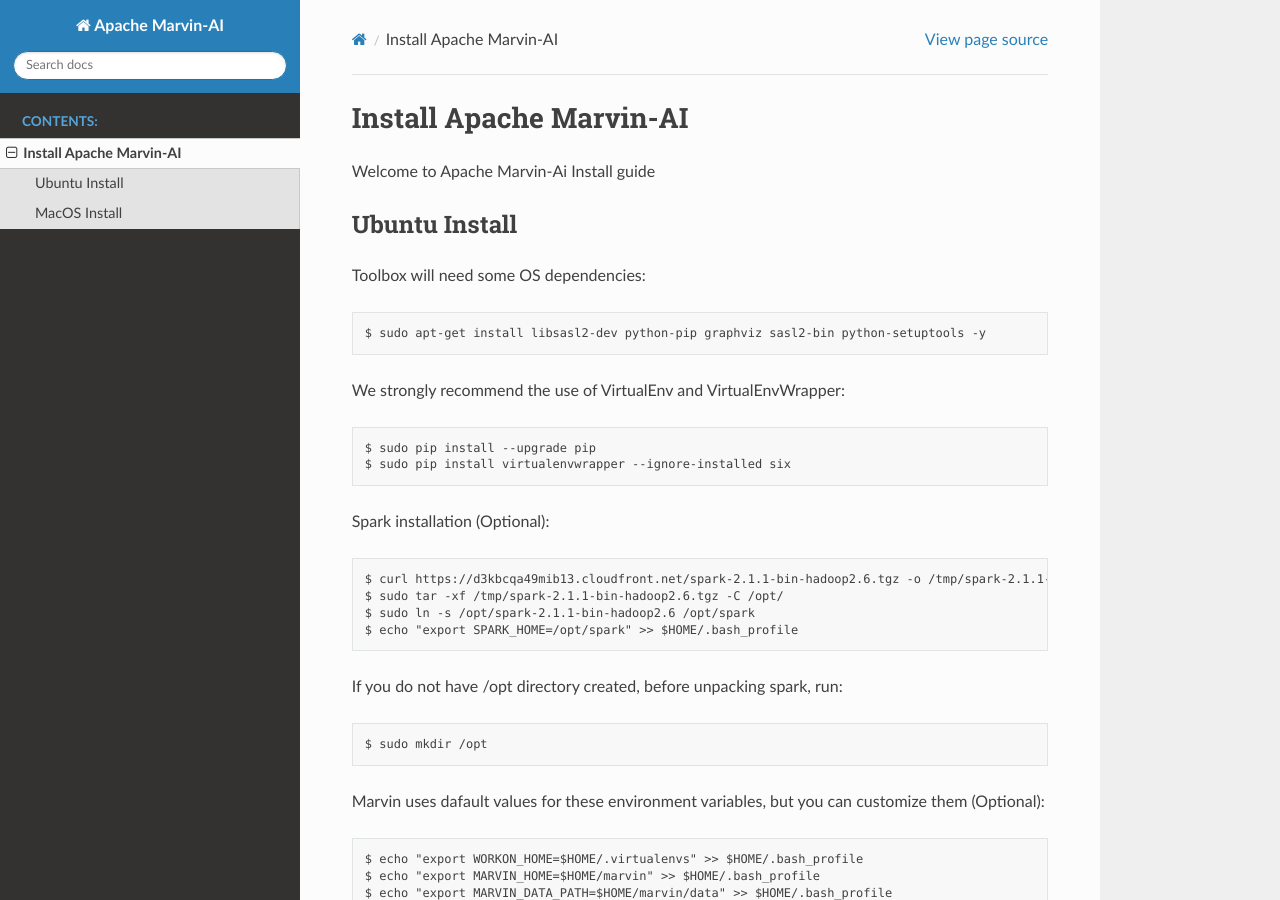
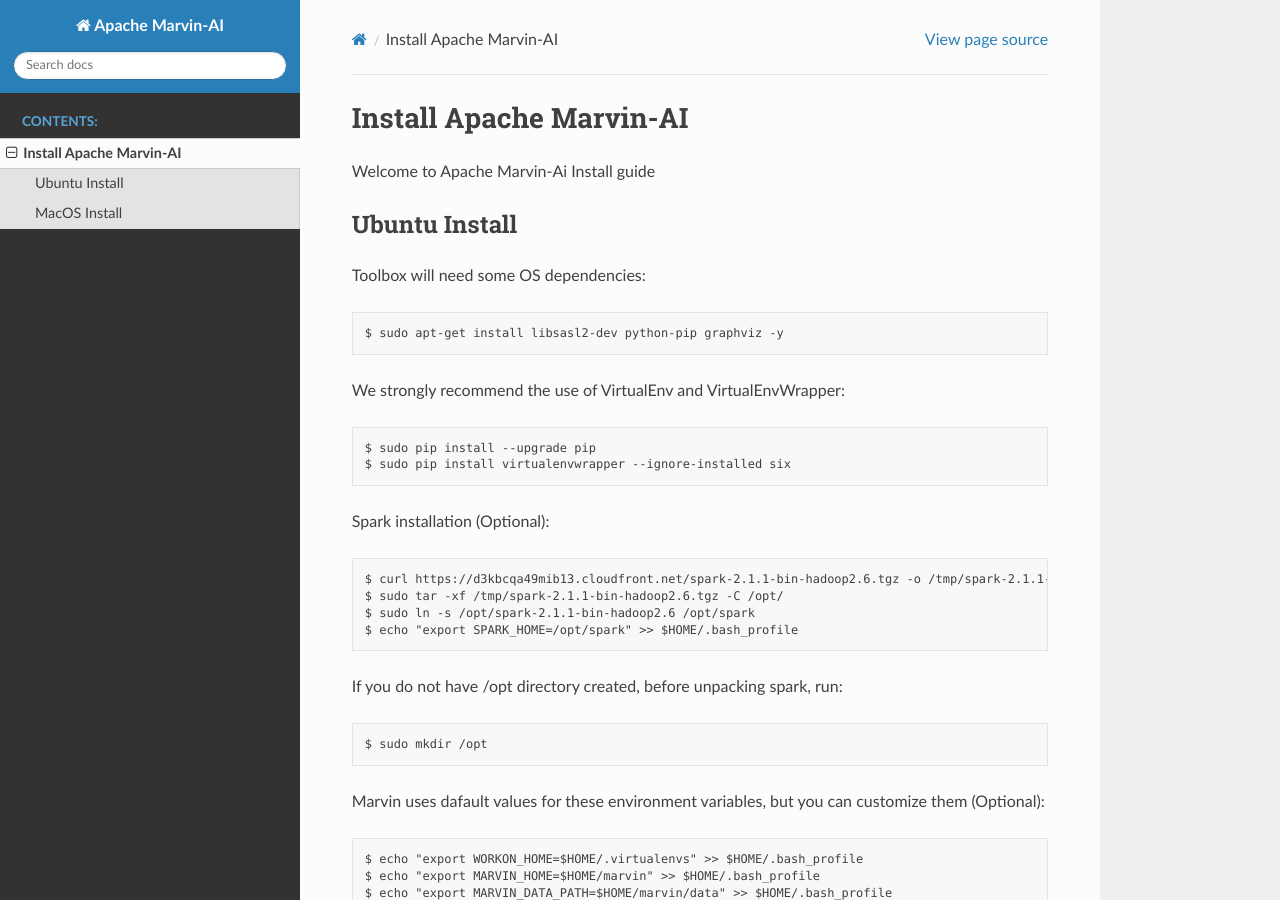
Before and after one commit to Sette/marvin-docs, a Sphinx documentation site: the page built from docs/pages/install-marvin.rst, in a window 1280 px wide and 900 px high. Built offline with Sphinx 7.4.7 and the Read the Docs theme 2.0.0, drawn with Linux system fonts in a browser that asks for light colours.

```diff
--- a/docs/pages/install-marvin.rst
+++ b/docs/pages/install-marvin.rst
@@ -10,7 +10,7 @@ Ubuntu Install
 
 Toolbox will need some OS dependencies::
 
-    $ sudo apt-get install libsasl2-dev python-pip graphviz sasl2-bin python-setuptools -y
+    $ sudo apt-get install libsasl2-dev python-pip graphviz -y
 
 We strongly recommend the use of VirtualEnv and VirtualEnvWrapper::
 
```
